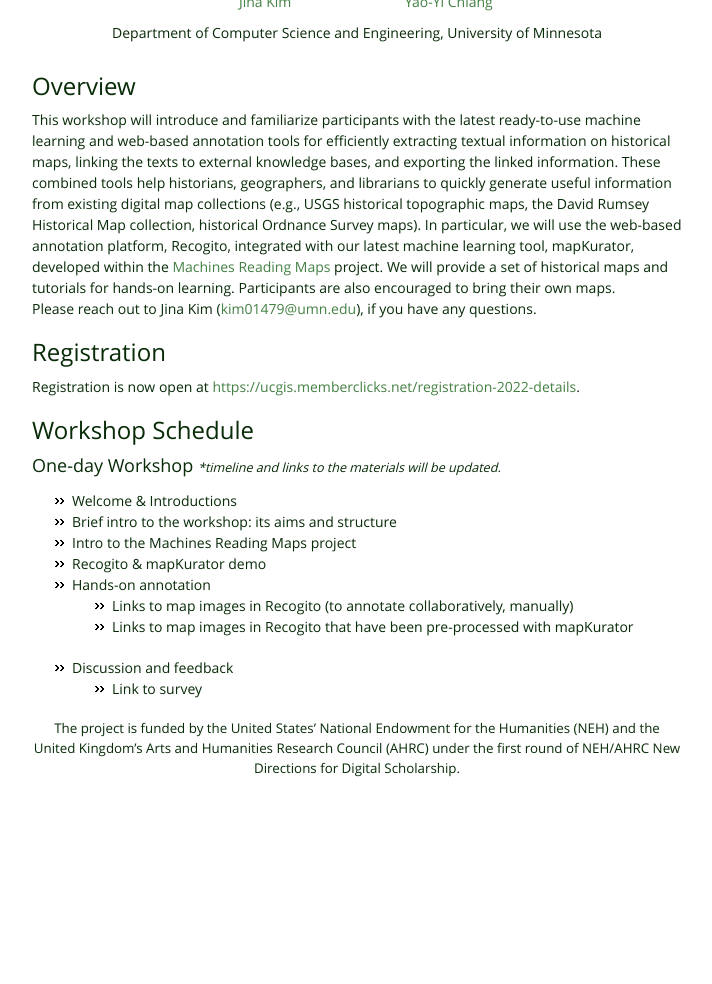
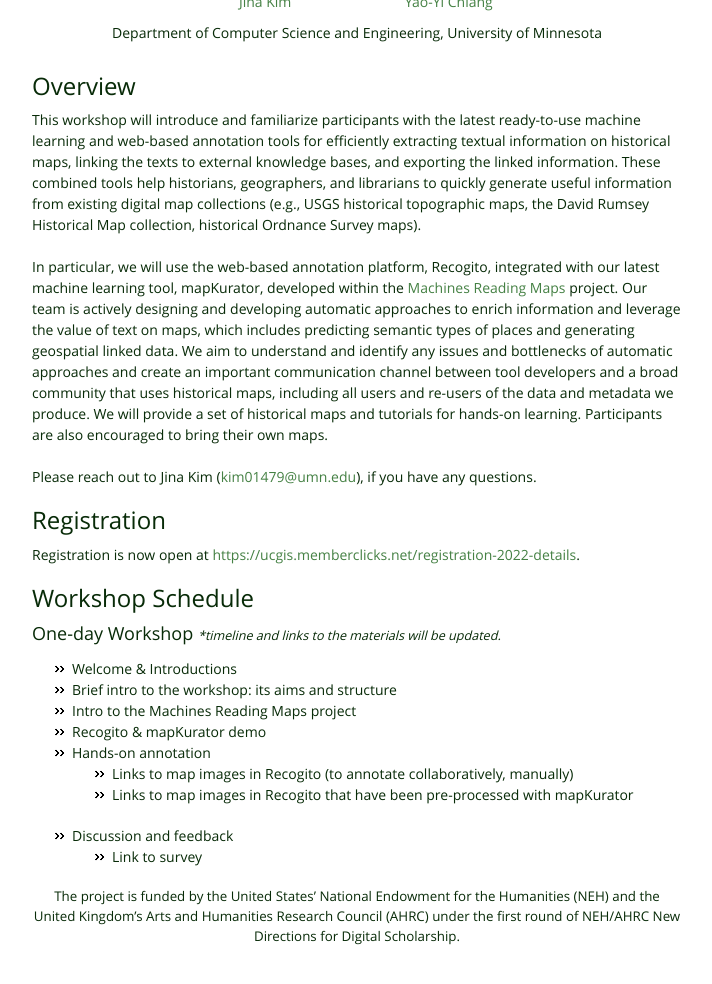
Before and after one commit to machines-reading-maps/machines-reading-maps.github.io, a Jekyll site: the page built from ucgis2022-workshop.html, in a window 1280 px wide, cut to the strip 396-1443 px from the top of the page. Shown: the top 984 px of the strip, without its empty margins (283-995 px from the left). Built offline with Jekyll 4.4.1, drawn with Linux system fonts in a browser that asks for light colours; before the commit the page ends 1275 px from its top, so only the background shows below that.

Commit message:
Update ucgis2022-workshop.html

```diff
--- a/ucgis2022-workshop.html
+++ b/ucgis2022-workshop.html
@@ -39,9 +39,12 @@ layout: workshop
     <p>
         This workshop will introduce and familiarize participants with the latest ready-to-use machine learning and web-based annotation tools for efficiently extracting textual information on historical maps, linking the texts to external knowledge bases, and exporting the linked information.
         These combined tools help historians, geographers, and librarians to quickly generate useful information from existing digital map collections (e.g., USGS historical topographic maps, the David Rumsey Historical Map collection, historical Ordnance Survey maps).
-        In particular, we will use the web-based annotation platform, Recogito, integrated with our latest machine learning tool, mapKurator, developed within the <a href="https://machines-reading-maps.github.io/">Machines Reading Maps</a> project. We will provide a set of historical maps and tutorials for hands-on learning.
-        Participants are also encouraged to bring their own maps.
-        <br>
+        <br><br>
+        In particular, we will use the web-based annotation platform, Recogito, integrated with our latest machine learning tool, mapKurator, developed within the <a href="https://machines-reading-maps.github.io/">Machines Reading Maps</a> project.
+        Our team is actively designing and developing automatic approaches to enrich information and leverage the value of text on maps, which includes predicting semantic types of places and generating geospatial linked data.
+        We aim to understand and identify any issues and bottlenecks of automatic approaches and create an important communication channel between tool developers and a broad community that uses historical maps, including all users and re-users of the data and metadata we produce.
+        We will provide a set of historical maps and tutorials for hands-on learning. Participants are also encouraged to bring their own maps.
+        <br><br>
         Please reach out to Jina Kim (<a href="mailto:kim01479@umn.edu">kim01479@umn.edu</a>), if you have any questions.
     </p>
 
```
